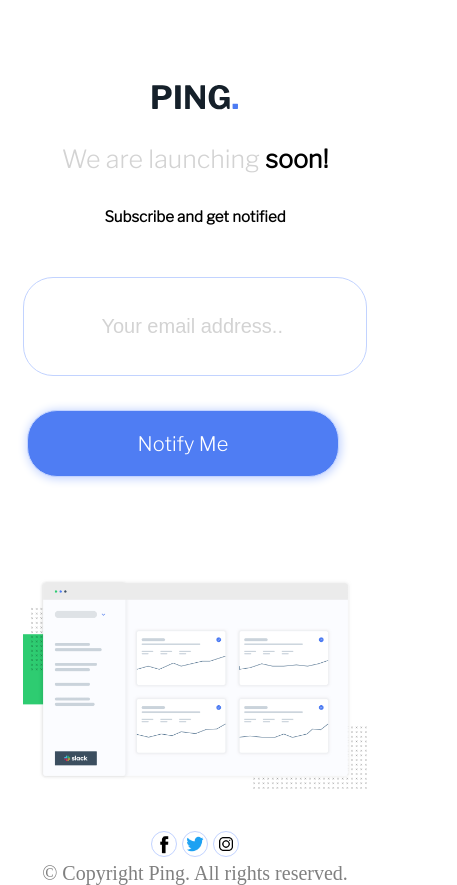
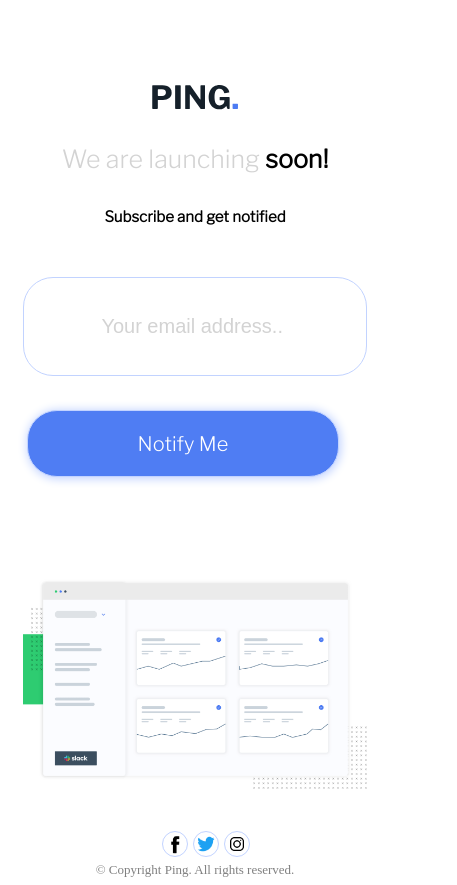
Before and after one commit to fmugisha/AWDCC-Challenges, a plain HTML site: page Challenge2/index.html in a window 390 px wide. Shown: the whole page, 457 px wide, since content can reach past the window. Drawn offline with nearby package versions, Linux system fonts and the light colour scheme.

Commit message:
Update style.css

```diff
--- a/Challenge2/style.css
+++ b/Challenge2/style.css
@@ -242,7 +242,7 @@ footer {
     }
     .icons {
         position: relative;
-        left: 28vw;
+        left: 17vw;
     }
     .footer-img {
         position: relative;
@@ -267,7 +267,7 @@ footer {
     #copyDiv {
         position: relative;
         color: gray;
-        font-size: 20px;
+        font-size: 13px;
     }
 
 }
```
